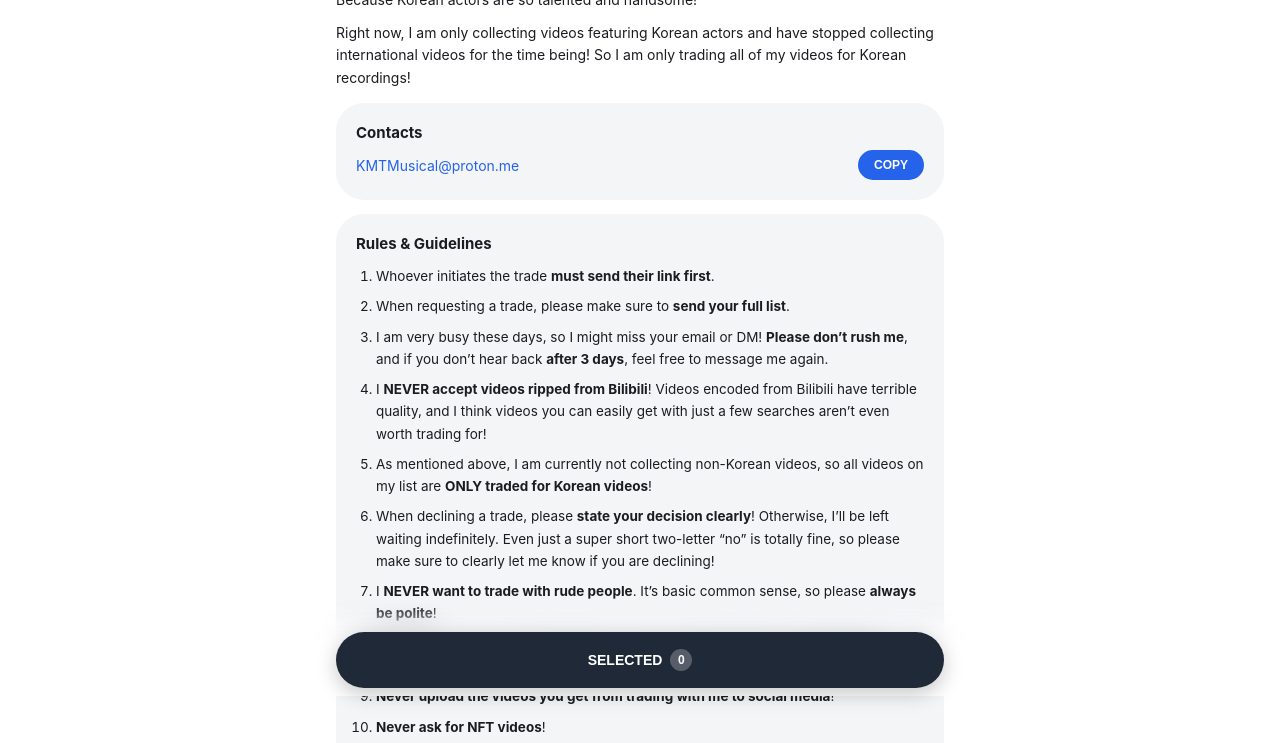
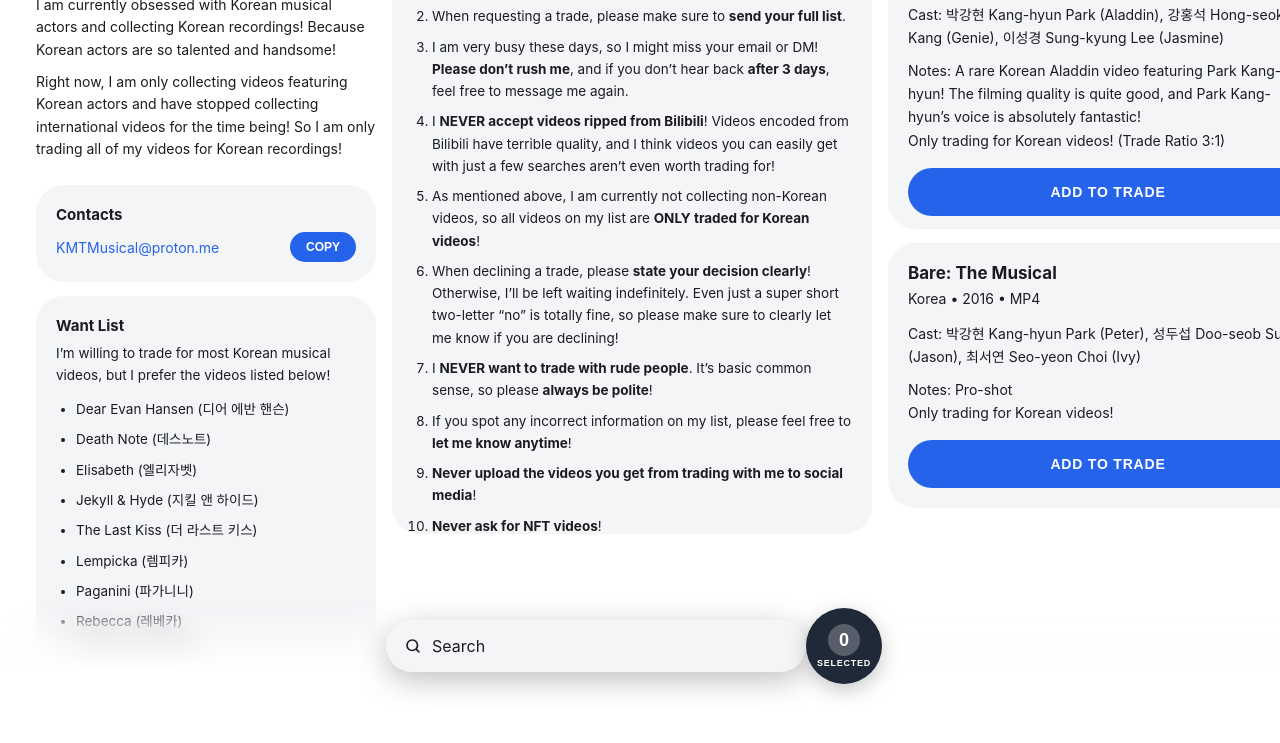
Before and after one commit to KMTMusical/KMTMusical-List, a plain HTML site: page index.html in a window 1280 px wide. Shown: the part 104-847 px from the top of the page. After the commit the page ends 800 px from the top, so only its background shows below. Drawn offline with Linux system fonts and the light colour scheme.

Commit message:
Add files via upload

```diff
--- a/index.html
+++ b/index.html
@@ -80,18 +80,34 @@ header>p+p{animation-delay:.08s}
 .item .rm{position:absolute;top:10px;right:10px;width:28px;height:28px;border-radius:50%;border:0;background:var(--line);color:var(--text);display:grid;place-items:center;padding:0;cursor:pointer}
 .copy{margin-top:12px;width:100%;border:0;border-radius:999px;padding:15px;background:var(--blue);color:#fff;font-size:14px;font-weight:700;cursor:pointer}
 .empty{color:var(--sub);text-align:center;padding:30px 0;font-size:14px}
+@media (min-width:900px){
+body{overflow:hidden}
+#wrap{display:flex;align-items:flex-start;gap:16px;height:100vh;height:100dvh;overflow:auto;padding:28px 36px 130px;scrollbar-width:thin}
+header{display:grid;grid-template-columns:340px 480px;grid-template-rows:auto auto auto auto 1fr;column-gap:16px;align-items:start;align-content:start;max-width:none;margin:0;padding:0;flex:none}
+header>*{grid-column:1}
+header>.c-rules{grid-column:2;grid-row:1/-1;margin-top:0;max-height:calc(100vh - 190px);overflow:auto;scrollbar-width:thin}
+header>h1{font-size:24px;white-space:normal}
+main{display:grid;grid-auto-flow:column;grid-template-rows:repeat(2,minmax(0,calc((100vh - 190px)/2)));grid-auto-columns:440px;gap:14px;max-width:none;margin:0;padding:0 60px 0 0;flex:none;align-content:start}
+main .card{align-self:start;max-height:100%;overflow:auto;scrollbar-width:thin}
+#sw{position:fixed;left:calc(50% - 254px);width:420px;bottom:24px;margin:0;z-index:20}
+#q{box-shadow:0 8px 30px rgba(0,0,0,.25)}
+#bubble{left:calc(50% + 166px);right:auto;bottom:12px;width:76px;height:76px;max-width:none;margin:0;padding:0;border-radius:50%;flex-direction:column-reverse;gap:2px}
+#bubble span:first-child{font-size:9px;letter-spacing:.08em}
+#bubble .n{font-size:18px;min-width:32px;height:32px}
+}
 </style>
 </head>
 <body>
+<div id="wrap">
 <header>
 <h1>Hello! Welcome to KMT Musical’s List!</h1>
 <p>I am currently obsessed with Korean musical actors and collecting Korean recordings! Because Korean actors are so talented and handsome!</p>
 <p>Right now, I am only collecting videos featuring Korean actors and have stopped collecting international videos for the time being! So I am only trading all of my videos for Korean recordings!</p>
-<div class="card rules">
+<div class="card rules c-contact">
 <div class="rt">Contacts</div>
 <div style="display:flex;align-items:center;justify-content:space-between;gap:10px;margin-top:8px"><a href="mailto:KMTMusical@proton.me" style="font-size:14px;color:var(--blue);text-decoration:none;word-break:break-all">KMTMusical@proton.me</a><button id="cpmail" style="border:0;border-radius:999px;padding:8px 16px;background:var(--blue);color:#fff;font-size:12px;font-weight:700;cursor:pointer;flex-shrink:0">COPY</button></div>
 </div>
-<div class="card rules">
+<div class="card rules c-rules">
 <div class="rt">Rules &amp; Guidelines</div>
 <ol>
 <li>Whoever initiates the trade <b>must send their link first</b>.</li>
@@ -112,7 +128,7 @@ header>p+p{animation-delay:.08s}
 <li><b>Korean videos filmed in 2024 or later will only be traded for videos on my Want List</b>! Thank you for understanding!</li>
 </ol>
 </div>
-<div class="card rules">
+<div class="card rules c-want">
 <div class="rt">Want List</div>
 <div style="margin-top:8px;font-size:13.5px;line-height:1.6">I’m willing to trade for most Korean musical videos, but I prefer the videos listed below!</div>
 <ul>
@@ -131,6 +147,7 @@ header>p+p{animation-delay:.08s}
 <div id="sw"><svg width="18" height="18" viewBox="0 0 24 24" fill="none" stroke="currentColor" stroke-width="2.2" stroke-linecap="round"><circle cx="11" cy="11" r="7"/><path d="M20 20l-3.5-3.5"/></svg><input id="q" type="search" placeholder="Search" autocomplete="off"></div>
 </header>
 <main id="cards"></main>
+</div>
 
 <button id="bubble" aria-label="Trade list"><span>SELECTED</span><span class="n" id="count">0</span></button>
 <div id="back"></div>
@@ -144,7 +161,8 @@ header>p+p{animation-delay:.08s}
 
 <script>
 const ITEMS=[
-{id:40,title:"Aladdin",place:"Korea",date:"November 19, 2024 M2TS",cast:"박강현 Kang-hyun Park (Aladdin), 강홍석 Hong-seok Kang (Genie), 이성경 Sung-kyung Lee (Jasmine)",note:"Notes: A rare Korean Aladdin video featuring Park Kang-hyun! The filming quality is quite good, and Park Kang-hyun’s voice is absolutely fantastic!\nOnly trading for Korean videos! (Trade Ratio 2:1)"},
+{id:40,title:"Aladdin",place:"Korea",date:"November 19, 2024 M2TS",cast:"박강현 Kang-hyun Park (Aladdin), 강홍석 Hong-seok Kang (Genie), 이성경 Sung-kyung Lee (Jasmine)",note:"Notes: A rare Korean Aladdin video featuring Park Kang-hyun! The filming quality is quite good, and Park Kang-hyun’s voice is absolutely fantastic!\nOnly trading for Korean videos! (Trade Ratio 3:1)"},
+{id:48,title:"Bare: The Musical",place:"Korea",date:"2016 MP4",cast:"박강현 Kang-hyun Park (Peter), 성두섭 Doo-seob Sung (Jason), 최서연 Seo-yeon Choi (Ivy)",note:"Notes: Pro-shot\nOnly trading for Korean videos!"},
 {id:1,title:"Beethoven",place:"Korea",date:"July 12, 2026 MP4",cast:"홍광호 Kwang-ho Hong (Ludwig van Beethoven), 윤공주 Gong-joo Yoon (Antonie Brentano), 김도현 Do-hyun Kim (Kaspar van Beethoven), 박시원 Si-won Park (Kaspar van Beethoven), 유연정 Yeon-jung Yoo (Bettina Brentano)",note:"Notes: Only trading for Korean videos! (Trade Ratio 3:1)"},
 {id:36,title:"Beethoven Secret",place:"Korea",date:"May 03, 2023 M2TS",cast:"박은태 Eun-tae Park (Ludwig van Beethoven), 조정은 Jung-eun Jo (Antonie Brentano), 이해준 Hae-joon Lee (Kaspar van Beethoven), 김성민 Sung-min Kim (Kaspar van Beethoven), 전민지 Min-ji Jeon (Bettina Brentano)",note:"Notes: Only trading for Korean videos!"},
 {id:44,title:"Chicago",place:"Korea",date:"2018 MP4",cast:"최정원 Jung-won Choi (Velma Kelly), 아이비 Ivy (Roxie Hart), 안재욱 Jae-wook Ahn (Billy Flynn)",note:"Notes: House cam video filmed in a wide shot.\nOnly trading for Korean videos! (Trade Ratio 3:1)"},
@@ -188,7 +206,7 @@ const ITEMS=[
 {id:26,locked:true,title:"The Man in Hanbok",place:"Korea",date:"December 03, 2025 MP4",cast:"박은태 Eun-tae Park (Jang Yeong-sil / Kang Bae), 이규형 Kyu-hyung Lee (King Sejong / Jin-seok), 민영기 Young-ki Min (Jeong In-ji), 최지혜 Ji-hye Choi (Hwa-in / Elena)",note:"Notes: It looks like someone maliciously compressed this down to 720p!! Seriously, why do people do this? I’m also ISO (In Search Of) the original file for this one—from what I know, the original is 1080p.\nSince this is definitely not the original file, I no longer wish to share this video."},
 {id:27,title:"The Man Who Laughs",place:"Korea",date:"January 23, 2025 MP4 (65.7GB)",cast:"박은태 Eun-tae Park (Gwynplaine), 민영기 Young-ki Min (Ursus), 이수빈 Soo-bin Lee (Dea), 리사 Lisa (Duchess Josiana), 강태을 Tae-eul Kang (David Dirry-Moir), 문성혁 Sung-hyuk Moon (Pedro), 김지선 Ji-sun Kim (Queen Anne)",note:"Notes: True 4K capture with insane quality! The picture is genuinely dazzling—so crisp and gorgeous!\nOnly trading for Korean videos! (Trade Ratio 4:1)"},
 {id:28,title:"The Phantom of the Opera",place:"Korea",date:"September 01, 2023 M2TS",cast:"조승우 Seung-woo Cho (The Phantom), 손지수 Ji-soo Son (Christine Daaé), 황건하 Geon-ha Hwang (Raoul), 이지영 Ji-young Lee (Carlotta Giudicelli)",note:"Notes: Only trading for Korean videos!"},
-{id:29,title:"Wicked",place:"Korea",date:"March 30, 2021 MP4",cast:"옥주현 Joo-hyun Ock (Elphaba), 정선아 Sun-ah Jeong (Glinda), 서경수 Kyung-soo Seo (Fiyero), 남경주 Kyung-joo Nam (The Wizard)",note:"Notes: Amazing 4K-level quality! Out of all the Korean Wicked captures currently in circulation, this one easily has the best picture quality, and the camerawork is fantastic as well!\nOnly trading for Korean videos! (Trade Ratio 3:1)"},
+{id:29,title:"Wicked",place:"Korea",date:"March 30, 2021 MP4",cast:"옥주현 Joo-hyun Ock (Elphaba), 정선아 Sun-ah Jeong (Glinda), 서경수 Kyung-soo Seo (Fiyero), 남경주 Kyung-joo Nam (The Wizard)",note:"Notes: Amazing 4K-level quality! Out of all the Korean Wicked captures currently in circulation, this one easily has the best picture quality, and the camerawork is fantastic as well!\nOnly trading for Korean videos! (Trade Ratio 4:1)"},
 {id:30,title:"Wicked",place:"Korea",date:"August 27, 2016 MP4",cast:"박혜나 Hye-na Park (Elphaba), 아이비 Ivy (Glinda), 고은성 Eun-sung Ko (Fiyero), 이상준 Sang-joon Lee (The Wizard)",note:"Notes: Only trading for Korean videos!"},
 {id:37,title:"Wicked",place:"Korea",date:"November 2013 MP4",cast:"옥주현 Joo-hyun Ock (Elphaba), 정선아 Sun-ah Jung (Glinda), 이지훈 Ji-hoon Lee (Fiyero), 남경주 Kyung-joo Nam (The Wizard)",note:"Notes: Most of the show but missing a couple scenes like “What Is This Feeling.” Well shot, audio levels have been equalized.\nOnly trading for Korean videos!"}
 ];
@@ -262,6 +280,13 @@ $('cpmail2').onclick=async()=>{
   b.textContent=ok?'COPIED ✓':'FAILED';
   setTimeout(()=>b.textContent='COPY',1600);
 };
+$('wrap').addEventListener('wheel',e=>{
+  const w=$('wrap');
+  if(innerWidth<900||e.shiftKey||Math.abs(e.deltaY)<=Math.abs(e.deltaX))return;
+  if(e.target.closest('.c-rules,main .card')){const c=e.target.closest('.c-rules,main .card');if(c.scrollHeight>c.clientHeight+2)return}
+  if(w.scrollHeight>w.clientHeight+2)return;
+  w.scrollLeft+=e.deltaY;e.preventDefault();
+},{passive:false});
 update();
 </script>
 </body>
```
